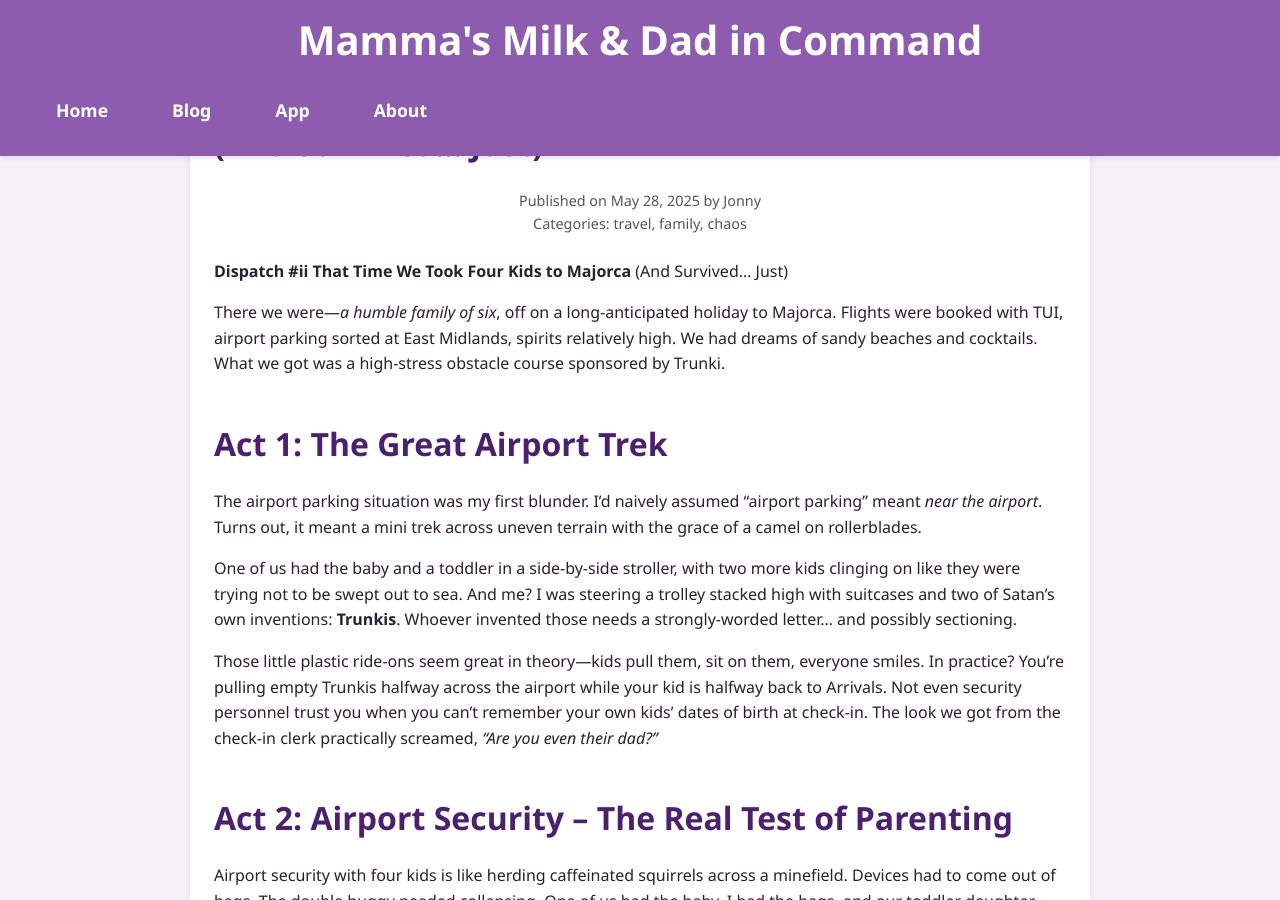
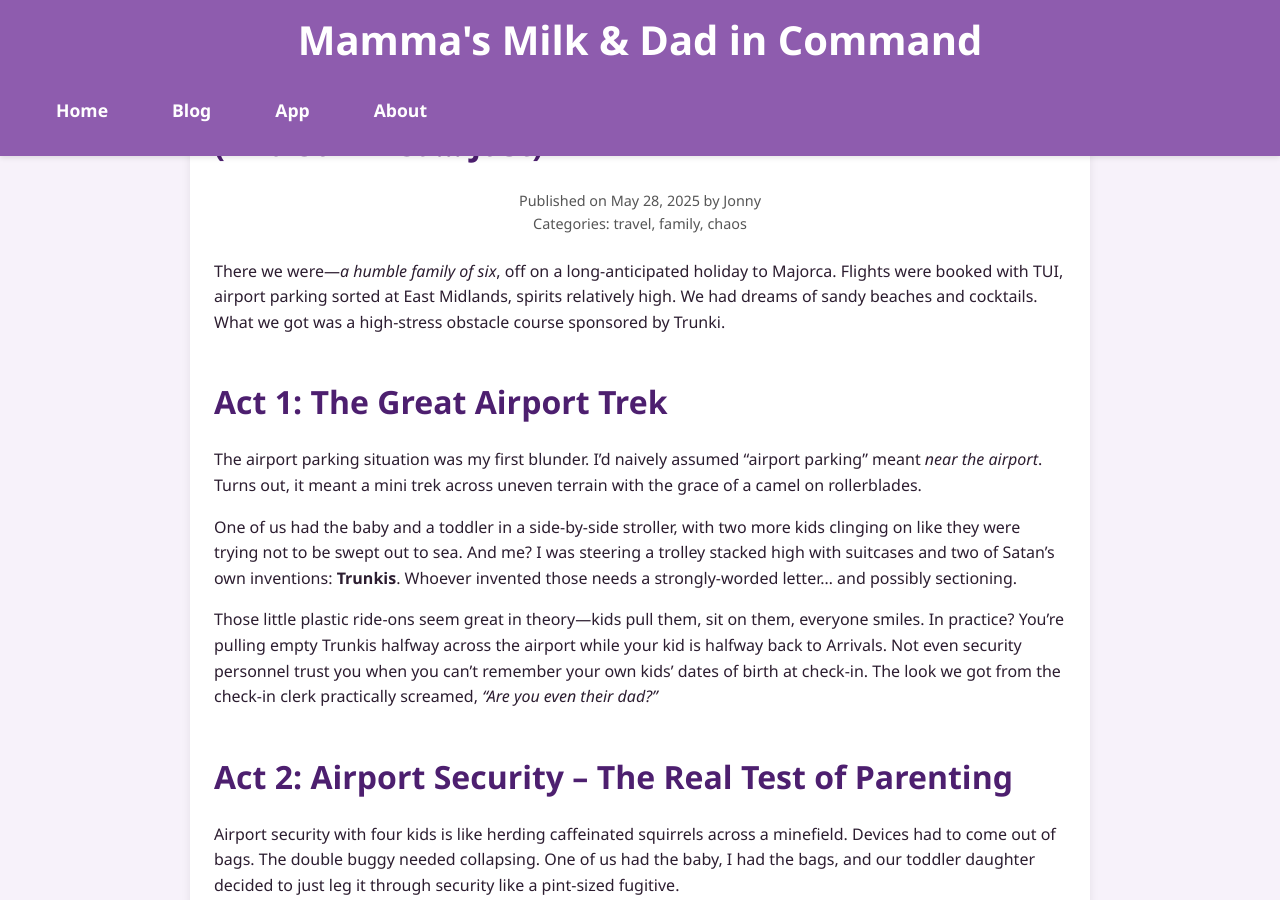
Before and after one commit to dadincommand/dadincommand.github.io, a Jekyll site: the page built from _posts/2025-05-28-holidaychaos.md, in a window 1280 px wide and 900 px high, scrolled down 377 px. Built offline with Jekyll 4.4.1, drawn with Linux system fonts in a browser that asks for light colours.

Commit message:
Update 2025-05-28-holidaychaos.md

```diff
--- a/_posts/2025-05-28-holidaychaos.md
+++ b/_posts/2025-05-28-holidaychaos.md
@@ -9,8 +9,6 @@ image: /assets/travelchaos.jpg
 alt_text: "A stressed-looking family of six stands at an airport departures terminal. The mother and father, both wide-eyed with shocked expressions, each push a luggage trolley. The mother also pushes a baby in a stroller. Three young children in front ride colorful Trunki suitcases, all with upset or frustrated faces. The family appears overwhelmed, possibly by travel chaos or airport stress."
 og_image: /assets/travelchaos.jpg
 ---
-
-**Dispatch #ii That Time We Took Four Kids to Majorca** (And Survived… Just)
 
 There we were—*a humble family of six*, off on a long-anticipated holiday to Majorca. Flights were booked with TUI, airport parking sorted at East Midlands, spirits relatively high. We had dreams of sandy beaches and cocktails. What we got was a high-stress obstacle course sponsored by Trunki.
 
```
